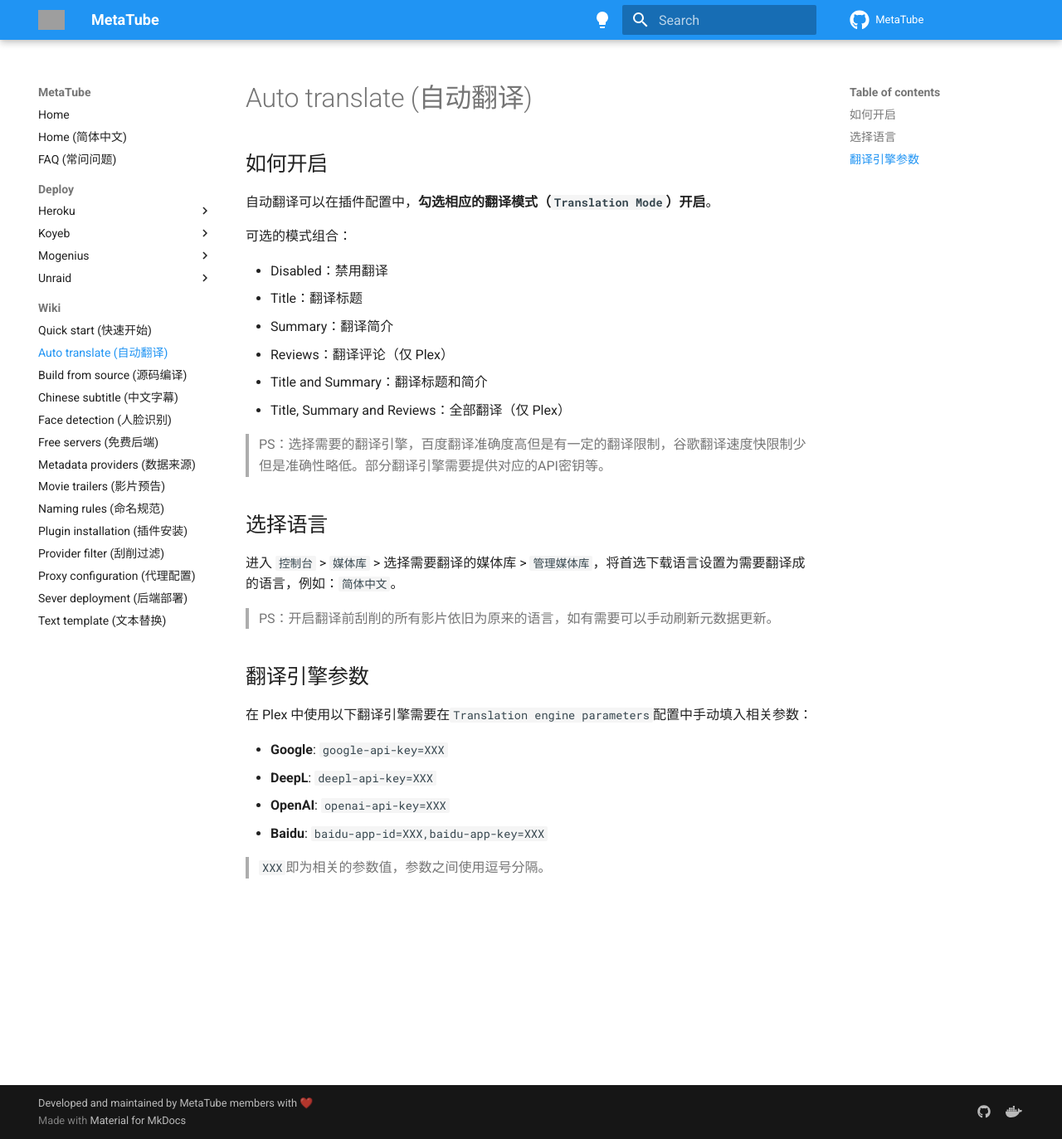
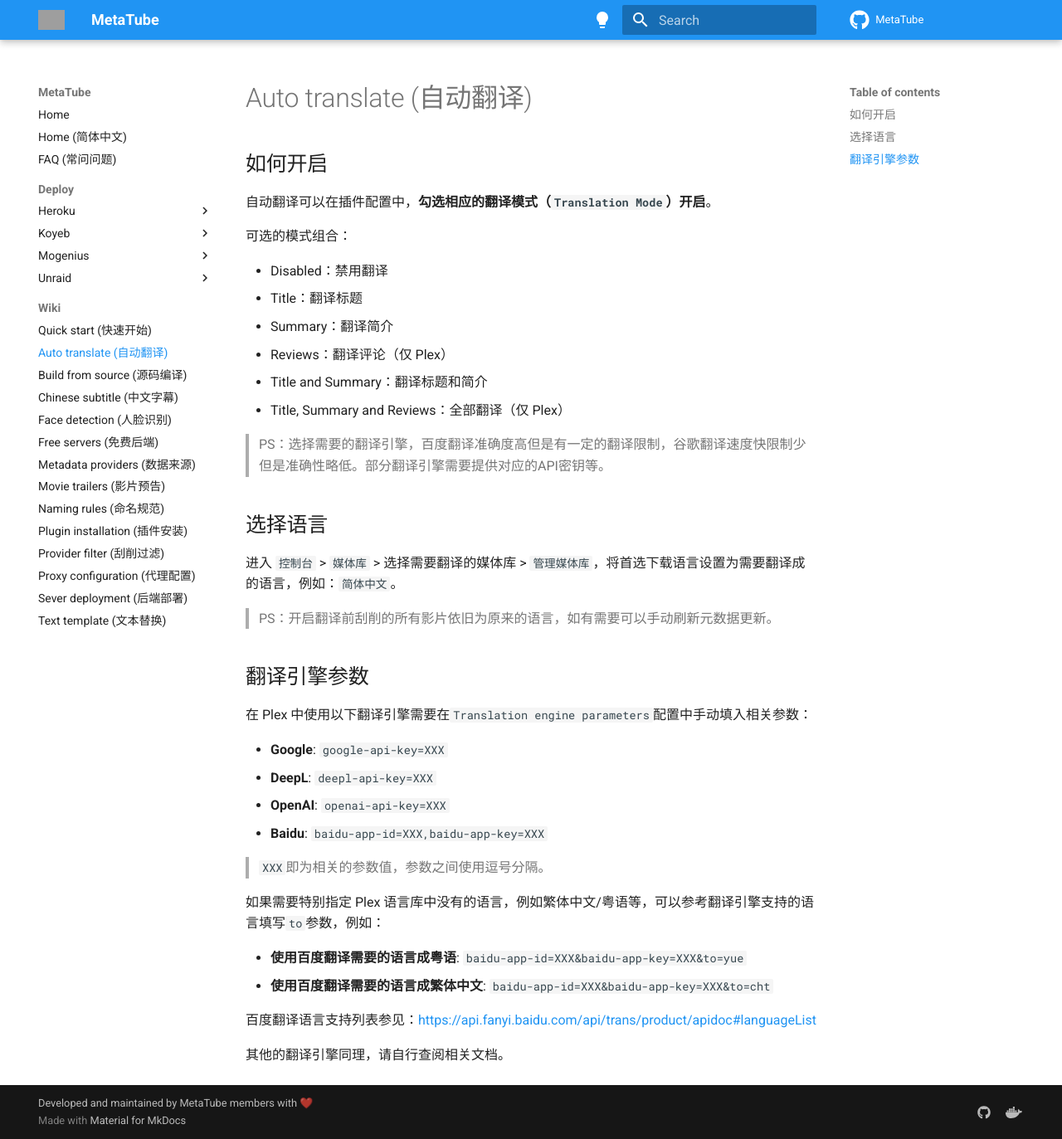
Before and after one commit to metatube-community/metatube-community.github.io, an MkDocs documentation site: the page built from docs/wiki/auto-translation.md, in a window 1280 px wide and 1373 px high. Shown: the whole window at 83% size. Built offline with MkDocs 1.6.1 and Material for MkDocs 9.7.7, drawn with Linux system fonts in a browser that asks for light colours; grey boxes are pictures that could not be loaded.

Commit message:
Docs: add plex translang doc

```diff
--- a/docs/wiki/auto-translation.md
+++ b/docs/wiki/auto-translation.md
@@ -31,3 +31,12 @@
 - **Baidu**: `baidu-app-id=XXX,baidu-app-key=XXX`
 
 > `XXX`即为相关的参数值，参数之间使用逗号分隔。
+
+如果需要特别指定 Plex 语言库中没有的语言，例如繁体中文/粤语等，可以参考翻译引擎支持的语言填写`to`参数，例如：
+
+- **使用百度翻译需要的语言成粤语**: `baidu-app-id=XXX&baidu-app-key=XXX&to=yue`
+- **使用百度翻译需要的语言成繁体中文**: `baidu-app-id=XXX&baidu-app-key=XXX&to=cht`
+
+百度翻译语言支持列表参见：<https://api.fanyi.baidu.com/api/trans/product/apidoc#languageList>
+
+其他的翻译引擎同理，请自行查阅相关文档。
```
